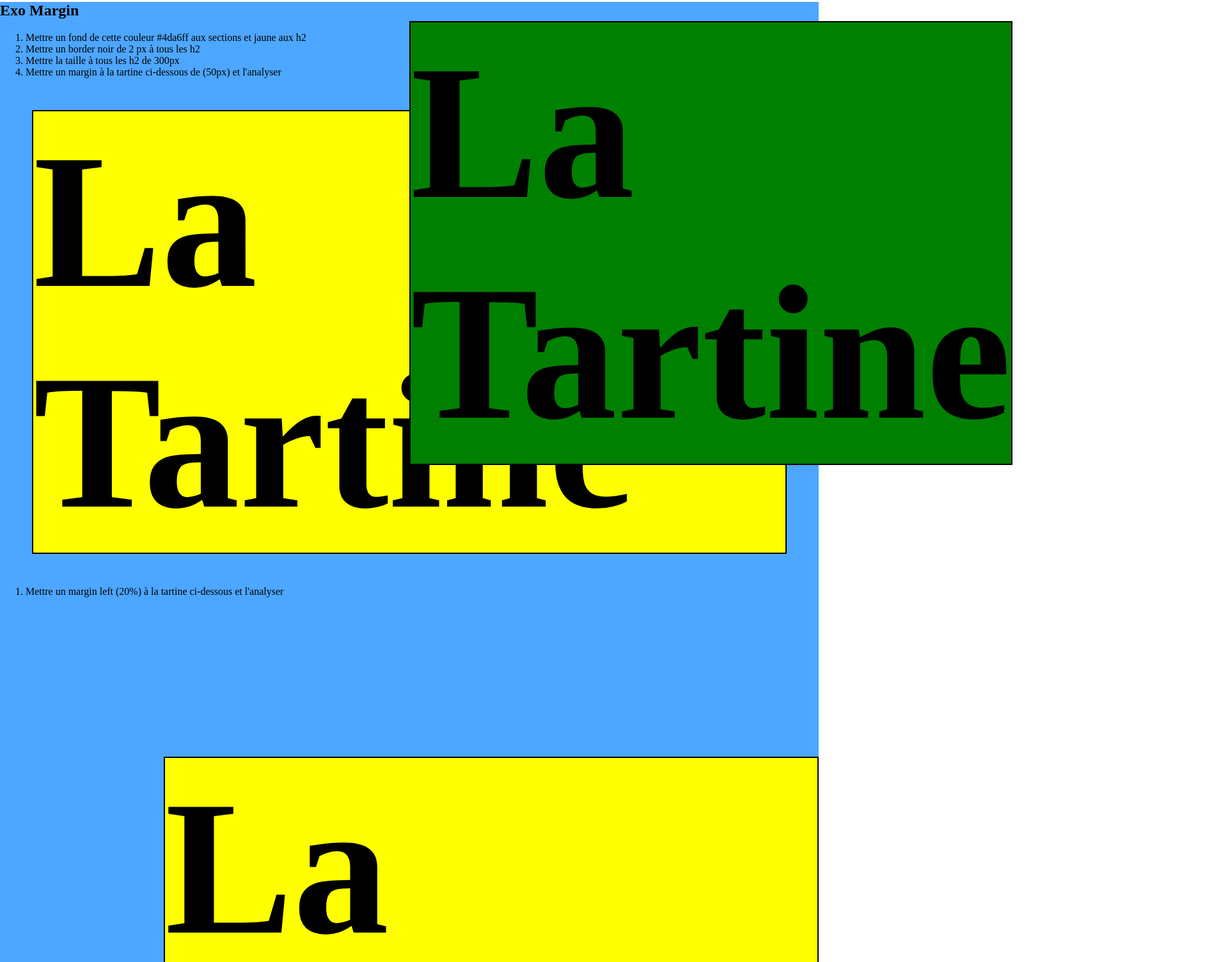
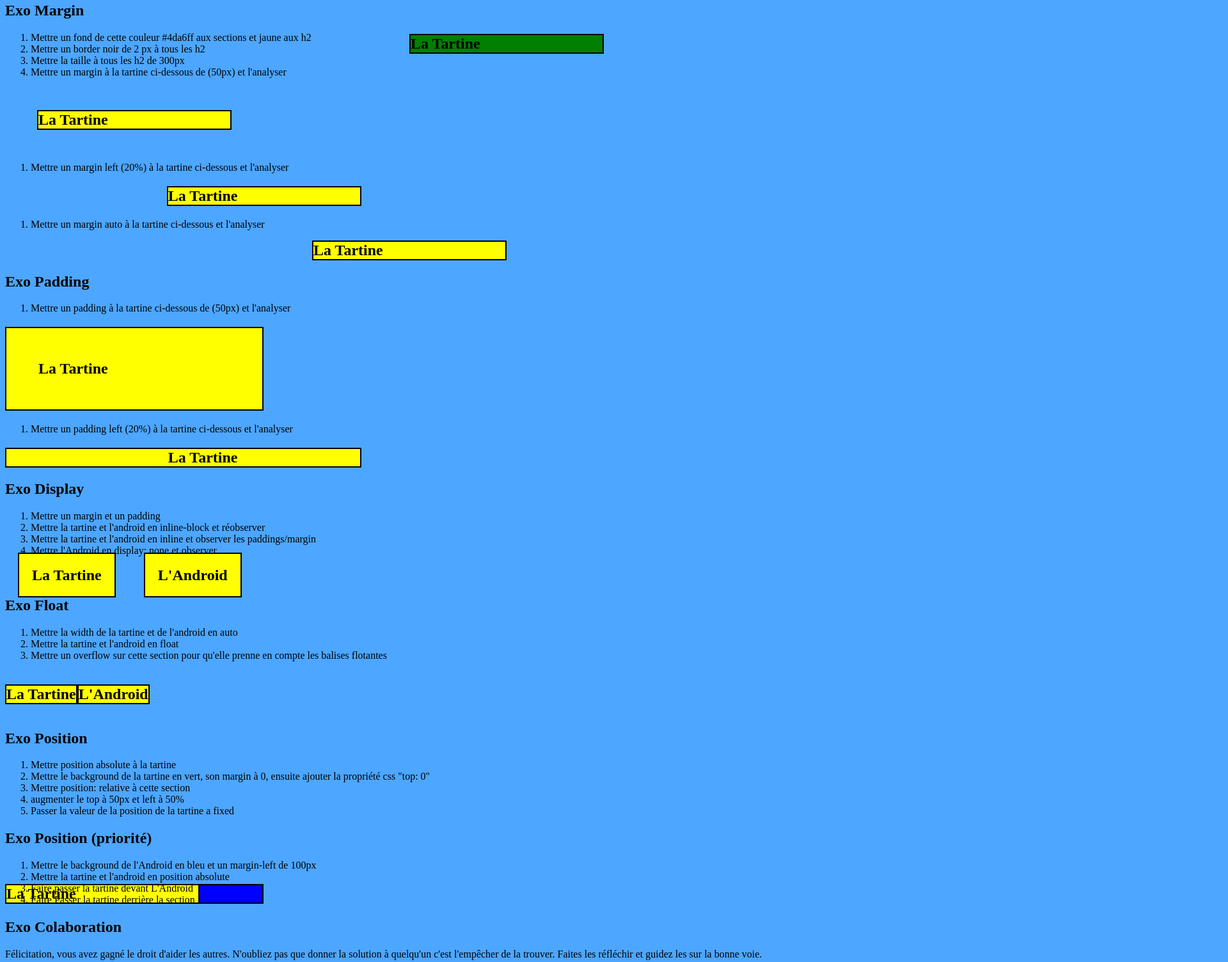
Before and after one commit to Cocquibus/Ex_position, a plain HTML site: page index.html in a window 1280 px wide. Shown: the part 17-1521 px from the top of the page at 64% size, 1920 px wide, since content can reach past the window. Drawn offline with Linux system fonts and the light colour scheme.

Commit message:
correction position

```diff
--- a/index.html
+++ b/index.html
@@ -18,24 +18,16 @@
       <li>Mettre la taille à tous les h2 de 300px</li>
       <li>Mettre un margin à la tartine ci-dessous de (50px) et l'analyser</li>
     </ol>
- <h2>La Tartine</h2>
+    <h2>La Tartine</h2>
     <ol>
       <li>Mettre un margin left (20%) à la tartine ci-dessous et l'analyser</li>
     </ol>
-      <span>
-      <h2>La Tartine</h2>
-  </span>
+    <h2>La Tartine</h2>
     <ol>
       <li>Mettre un margin auto à la tartine ci-dessous et l'analyser</li>
     </ol>
-    <span>
-        <span>
-          <h2>La Tartine</h2>
-        </span>
-      </span>
-
+    <h2>La Tartine</h2>
   </section>
-
   <section>
     <h1>Exo Padding</h1>
     <ol>
@@ -45,9 +37,7 @@
     <ol>
       <li>Mettre un padding left (20%) à la tartine ci-dessous et l'analyser</li>
     </ol>
-    <span>
       <h2>La Tartine</h2>
-    </span>
   </section>
 
   <section>
@@ -62,7 +52,9 @@
       <li>Mettre l'Android en display: none et observer</li>
     </ol>
     <h2>La Tartine</h2>
-    <span><h2>L'Android</h2></span>
+    <span>
+      <h2>L'Android</h2>
+    </span>
   </section>
 
   <section>
@@ -104,12 +96,15 @@
       <li>Faire Passer la tartine derrière la section</li>
     </ol>
     <h2>La Tartine</h2>
-   <span><h2>L'Android</h2></span>
+    <span>
+      <h2>L'Android</h2>
+    </span>
   </section>
 
   <section>
     <h1>Exo Colaboration</h1>
-    <p>Félicitation, vous avez gagné le droit d'aider les autres. N'oubliez pas que donner la solution à quelqu'un c'est l'empêcher
+    <p>Félicitation, vous avez gagné le droit d'aider les autres. N'oubliez pas que donner la solution à quelqu'un c'est
+      l'empêcher
       de la trouver. Faites les réfléchir et guidez les sur la bonne voie.
     </p>
   </section>
--- a/public/css/style.css
+++ b/public/css/style.css
@@ -1,80 +1,61 @@
-body {
-  margin: 0
-}
-section{
+body{
   background-color: #4da6ff;
 }
 h2{
   background-color: yellow;
   border: 2px solid black;
-  font-size: 300px;
+  width: 300px;
 }
-/* Exo margin */
-section:nth-child(1)>h2{
+section:nth-child(1) h2:nth-child(3){
   margin: 50px;
 }
-section:nth-child(1)>span>h2{
+section:nth-child(1) h2:nth-child(5){
   margin-left: 20%;
 }
-section:nth-child(1)>span>span>h2{
+section:nth-child(1) h2:nth-child(7){
   margin: auto;
 }
-/* fin exo margin */
-/* exo padding */
-section:nth-child(2)>h2{
+
+section:nth-child(2) h2:nth-child(3){
   padding: 50px;
 }
-section:nth-child(2)>span>h2{
-  padding: 20%;
+section:nth-child(2) h2:nth-child(5){
+  padding-left: 20%;
 }
-/* fin exo padding */
-/* exo display */
-section:nth-child(3)>h2{
+
+section:nth-child(3) h2{
   display: inline;
-  margin: 10px;
-  padding: 10px;
+  margin: 20px;
+  padding: 20px;
 }
-section:nth-child(3)>span>h2{
-  display: none;
-  margin: 10px;
-  padding: 10px;
-}
-/* fin exo display */
-/* exo position */
 section:nth-child(4){
   overflow: auto;
 }
-section:nth-child(4)>h2{
+section:nth-child(4) h2{
+  width: auto;
   float: left;
-  height: 50px;
-  width: auto;
 }
 section:nth-child(5){
   position: relative;
 }
-section:nth-child(5)>h2{
+section:nth-child(5) h2{
   position: fixed;
+  top: 50px;
+  left: 50%;
   background-color: green;
-  margin: 0px;
-  top:50px;
-  left: 50%;
 }
-/* fin exo position */
-/* exo position (priorité) */
+section:nth-child(6)>span>h2{
+  z-index: -2;
+  background-color: blue;
+  margin-left: 100px;
+}
 section:nth-child(6){
-  position: relative;
+  z-index: 2;
 }
 section:nth-child(6)>h2{
-  z-index: -2;
-  margin-left: 48%;
+  z-index: -1;
 }
-section:nth-child(6)>span>h2{
-  background-color: blue;
-  margin-left: 50%;
-  z-index: -3;
+section:nth-child(6) h2{
+  position: absolute;
+  margin-top: -50px;
 }
-section:nth-child(6)>span>h2, section:nth-child(6)>h2{
-  position: absolute;
-  top: 85px;
-}
-/* fin exo position (priorité) */
```
